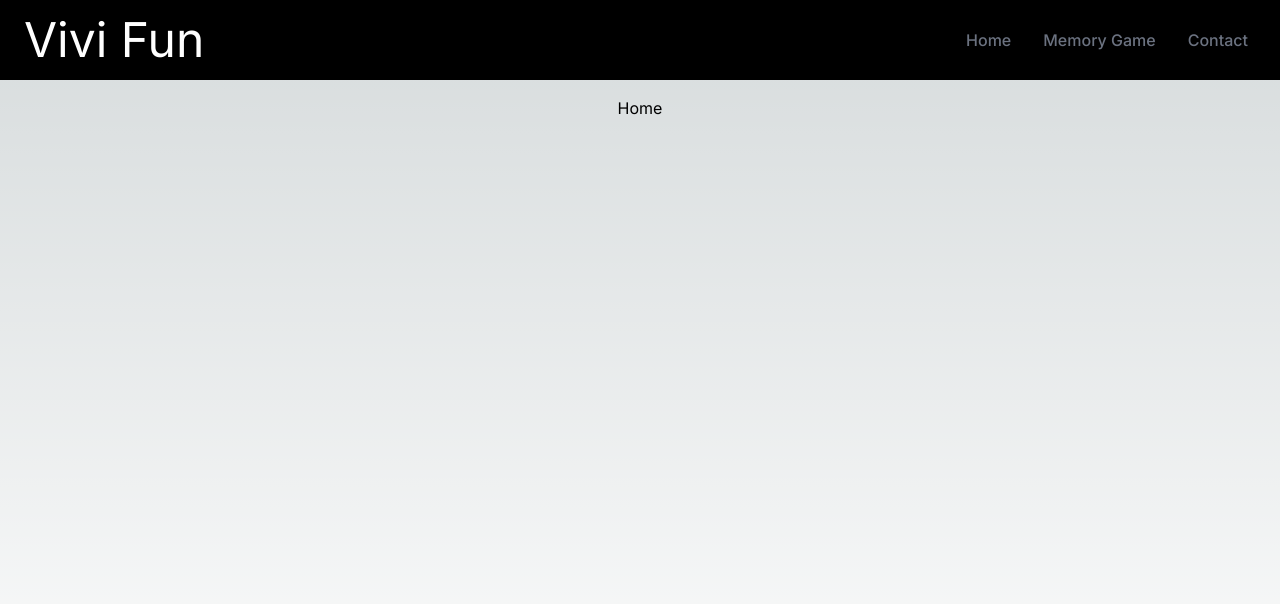
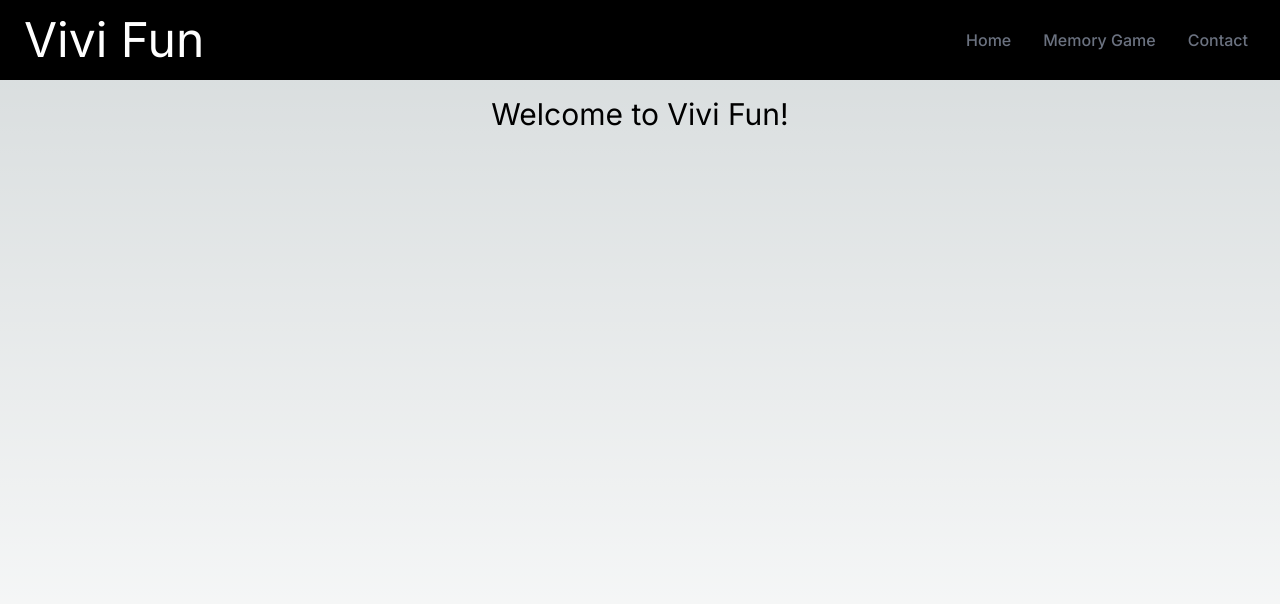
Before and after one commit to sergiolmartinez/vivifun, a Next.js app: page / in a window 1280 px wide. Shown: the top 604 px of the page. Built offline with nearby package versions, Linux system fonts and the light colour scheme.

Commit message:
updated home page placeholder

```diff
--- a/app/page.tsx
+++ b/app/page.tsx
@@ -3,8 +3,7 @@
 export default function Home() {
   return (
     <main className="flex min-h-screen flex-col items-center justify-between p-24">
-      <div>Home</div>
-      {/* <MemoryGame /> */}
+      <div className="text-3xl">Welcome to Vivi Fun!</div>
     </main>
   );
 }
```
